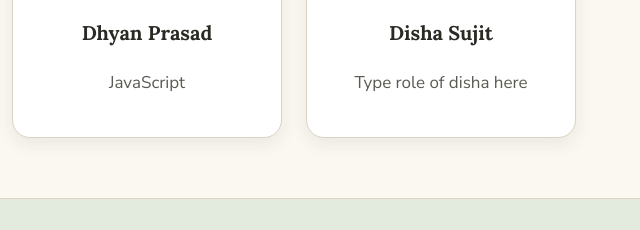
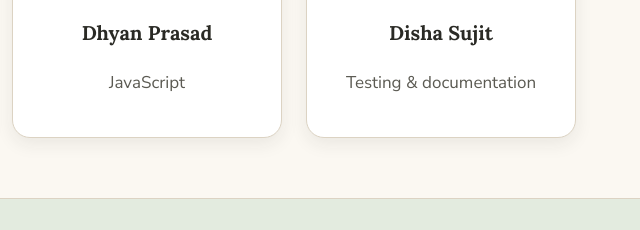
Before and after one commit to Rishabop/roommate-match, a plain HTML site: page project work/index.html in a window 1280 px wide. Shown: the part 868-1098 px from the top of the page, 640-1280 px from the left. Drawn offline with Linux system fonts and the light colour scheme.

Commit message:
Set Disha's role: Testing & documentation

```diff
--- a/project work/index.html
+++ b/project work/index.html
@@ -40,7 +40,7 @@
                 <div class="team-card">
                     <img src="images/disha.jpg" alt="Photo of Disha">
                     <h3>Disha Sujit</h3>
-                    <p>Type role of disha here</p>
+                    <p>Testing &amp; documentation</p>
                 </div>
             </div>
         </section>
```
Also changed, not shown: 1 other file.
